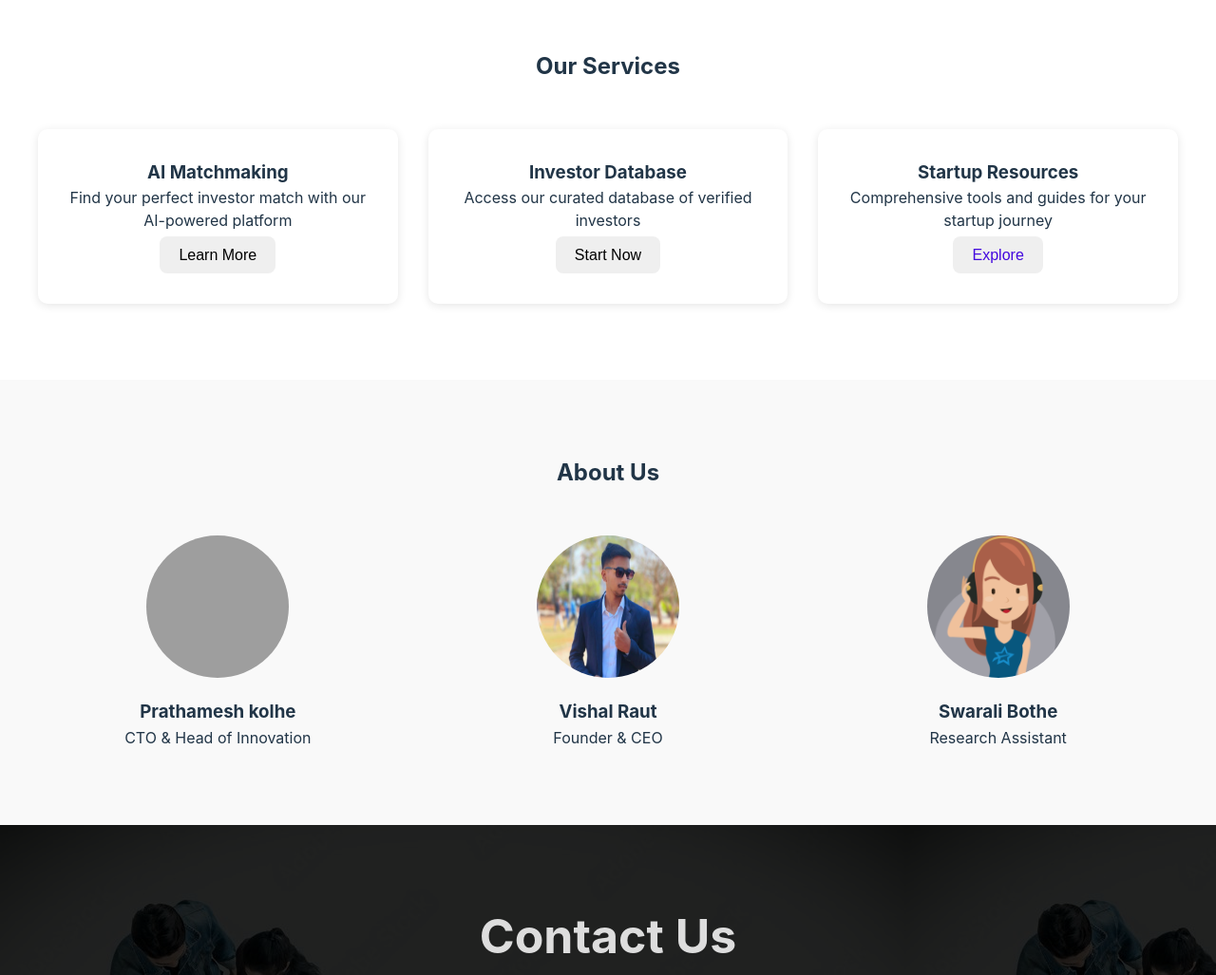
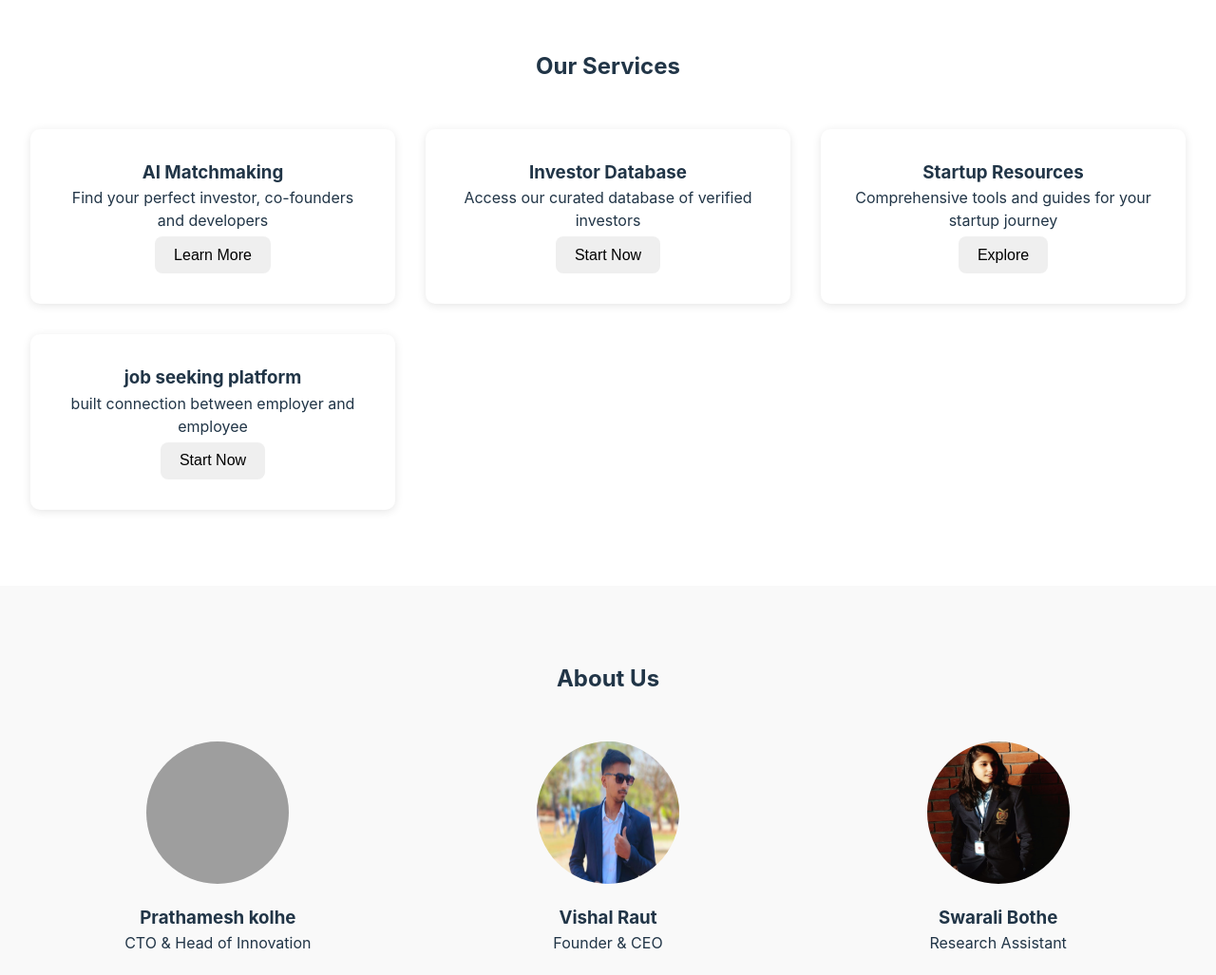
Before and after one commit to vishalraut8609/Inceptora, a plain HTML site: page index.html in a window 1280 px wide. Shown: the part 1320-2347 px from the top of the page at 95% size. Drawn offline with Linux system fonts and the light colour scheme; grey boxes are pictures that could not be loaded.

Commit message:
some changes

```diff
--- a/index.html
+++ b/index.html
@@ -83,7 +83,7 @@
         <div class="services-container">
             <div class="service">
                 <h3>AI Matchmaking</h3>
-                <p>Find your perfect investor match with our AI-powered platform</p>
+                <p>Find your perfect investor, co-founders and developers </p>
                 <button class="btn">Learn More</button>
             </div>
             <div class="service">
@@ -98,6 +98,11 @@
                 <button class="btn"><a
                         href="https://www.startupindia.gov.in/content/sih/en/reources/online-courses.html"
                         class="hyperlink">Explore</a></button>
+            </div>
+            <div class="service">
+                <h3>job seeking platform</h3>
+                <p>built connection between employer and employee</p>
+                <button class="btn">Start Now</button>
             </div>
         </div>
     </section>
@@ -117,7 +122,7 @@
                 <p>Founder & CEO</p>
             </div>
             <div class="team-member">
-                <img src="Screenshot 2025-04-11 005854.png" alt="Team Member">
+                <img src="WhatsApp Image 2025-04-12 at 09.53.38_b44c8c8b.jpg" alt="Team Member">
                 <h3>Swarali Bothe</h3>
                 <p>Research Assistant</p>
             </div>
--- a/style.css
+++ b/style.css
@@ -208,7 +208,7 @@ body {
     display: grid;
     grid-template-columns: repeat(auto-fit, minmax(300px, 1fr));
     gap: 2rem;
-    max-width: 1200px;
+    max-width: 1500px;
     margin: 0 auto;
 
 }
@@ -226,6 +226,8 @@ body {
     transform: translateY(-5px);
     box-shadow: 0 10px 20px rgba(0, 0, 0, 0.1);
 }
+
+
 /* About Section */
 .about {
     padding: 5rem 2rem;
@@ -362,7 +364,7 @@ footer {
 
 .hyperlink {
     text-decoration: none;
-    color: rgb(68, 8, 222);
+    color: rgb(0, 0, 0);
     margin-top: 4px;
 }
 
```
Also changed, not shown: WhatsApp Image 2025-04-12 at 09.53.38_b44c8c8b.jpg (added).
